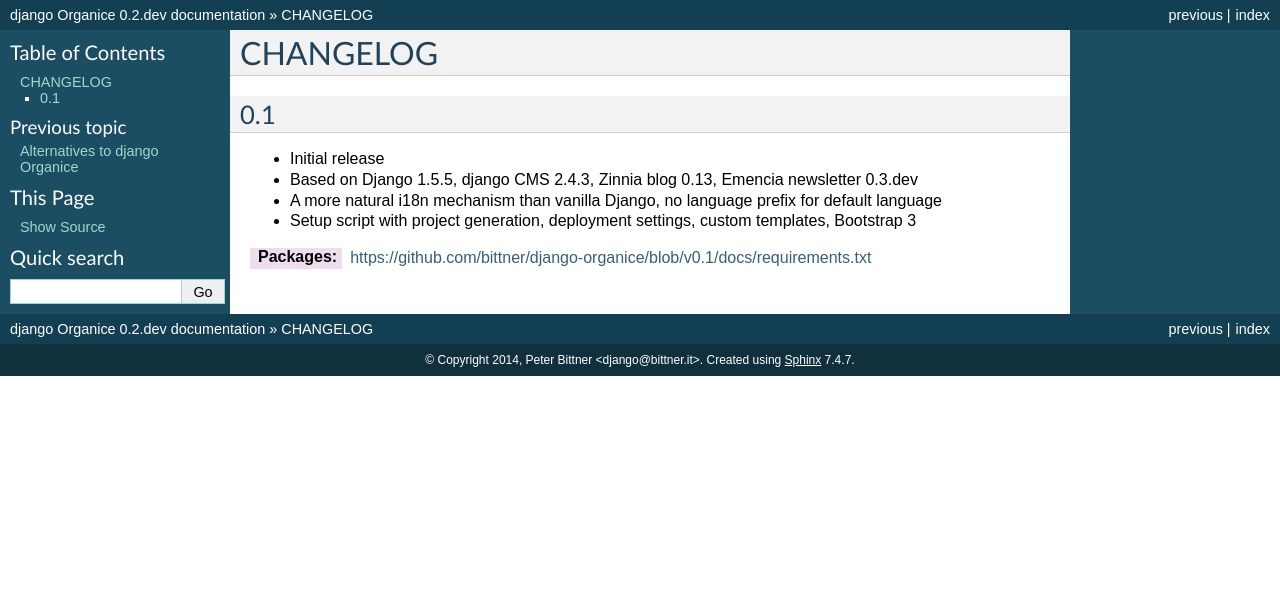
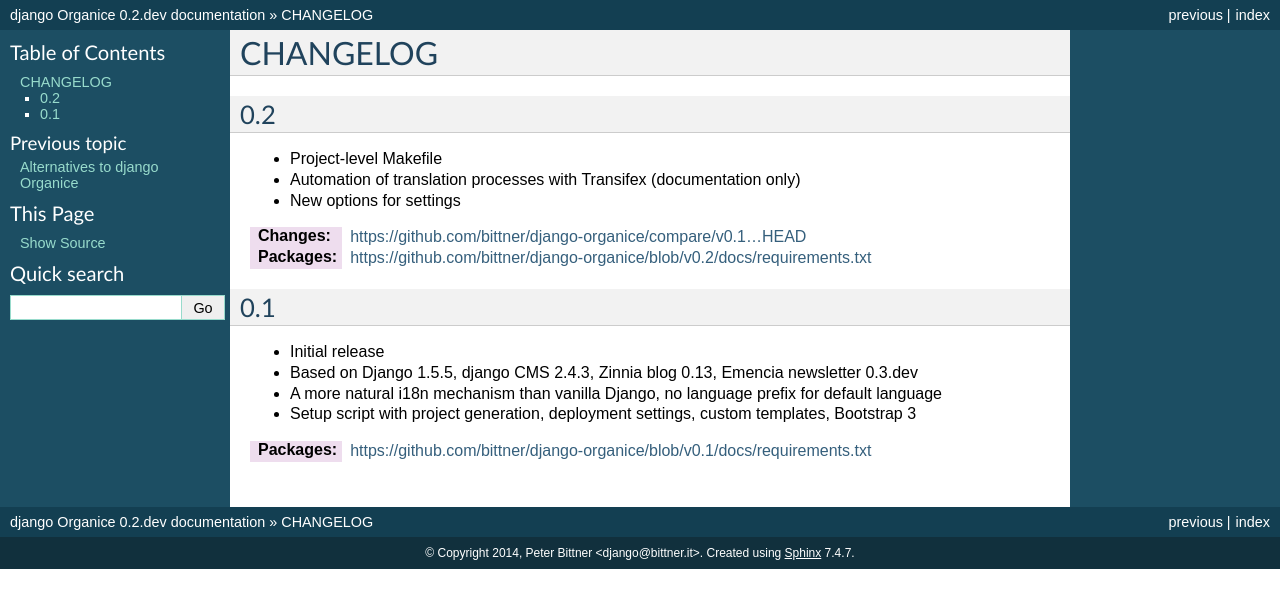
Before and after one commit to Organice/django-organice, a Sphinx documentation site: the page built from docs/changelog.rst, in a window 1280 px wide. Shown: the top 608 px of the page. Built offline with Sphinx 7.4.7, drawn with Linux system fonts in a browser that asks for light colours.

```diff
--- a/docs/changelog.rst
+++ b/docs/changelog.rst
@@ -1,6 +1,16 @@
 =========
 CHANGELOG
 =========
+
+0.2
+===
+
+- Project-level Makefile
+- Automation of translation processes with Transifex (documentation only)
+- New options for settings
+
+:Changes: https://github.com/bittner/django-organice/compare/v0.1...HEAD
+:Packages: https://github.com/bittner/django-organice/blob/v0.2/docs/requirements.txt
 
 0.1
 ===
--- a/docs/index.rst
+++ b/docs/index.rst
@@ -13,6 +13,7 @@
    overview
    installation
    components
+   configuration
    contributing
    alternatives
    changelog
```
Also changed, not shown: docs/configuration.rst (added, +32 -0 lines), 3 other files.
